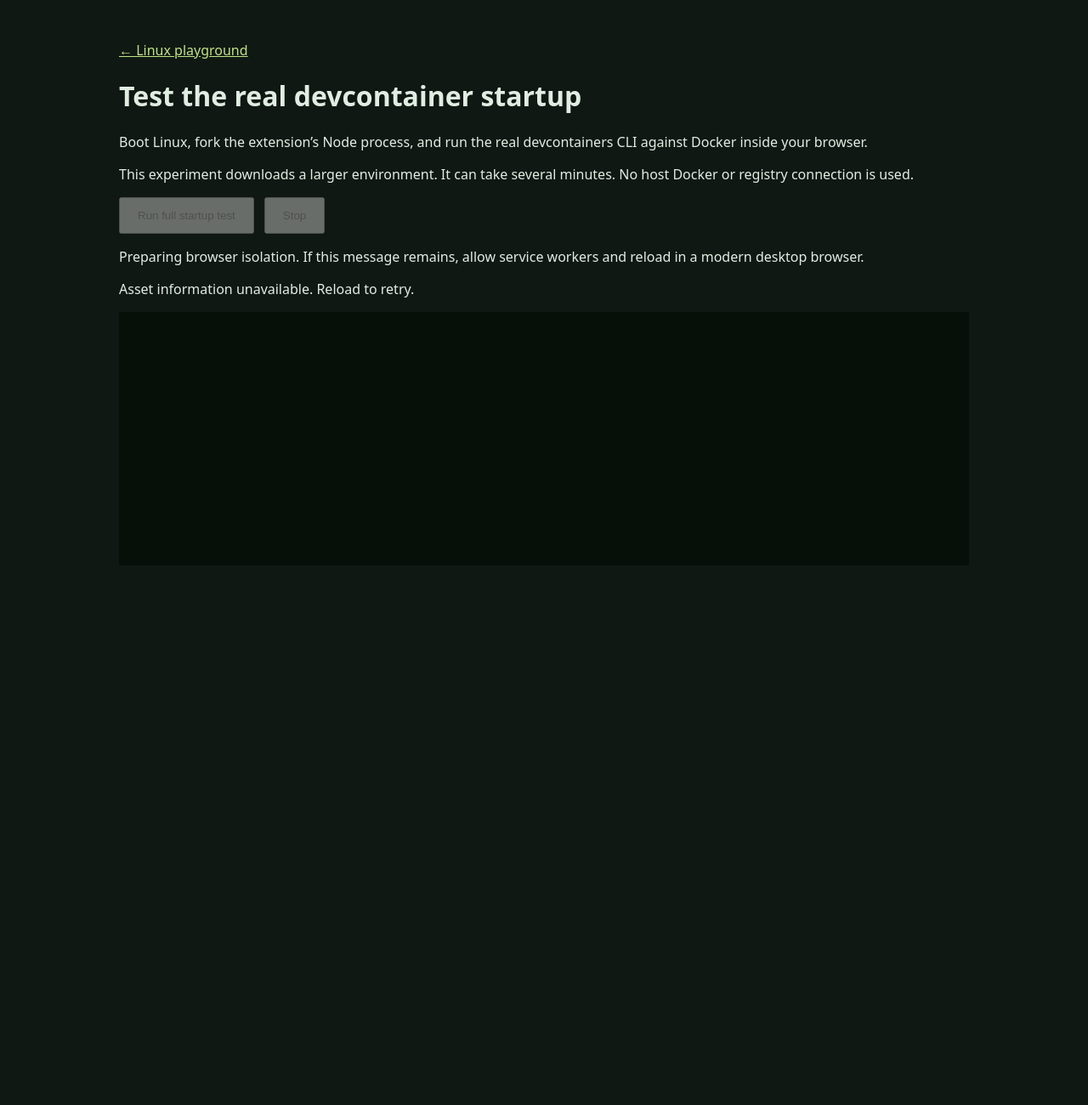
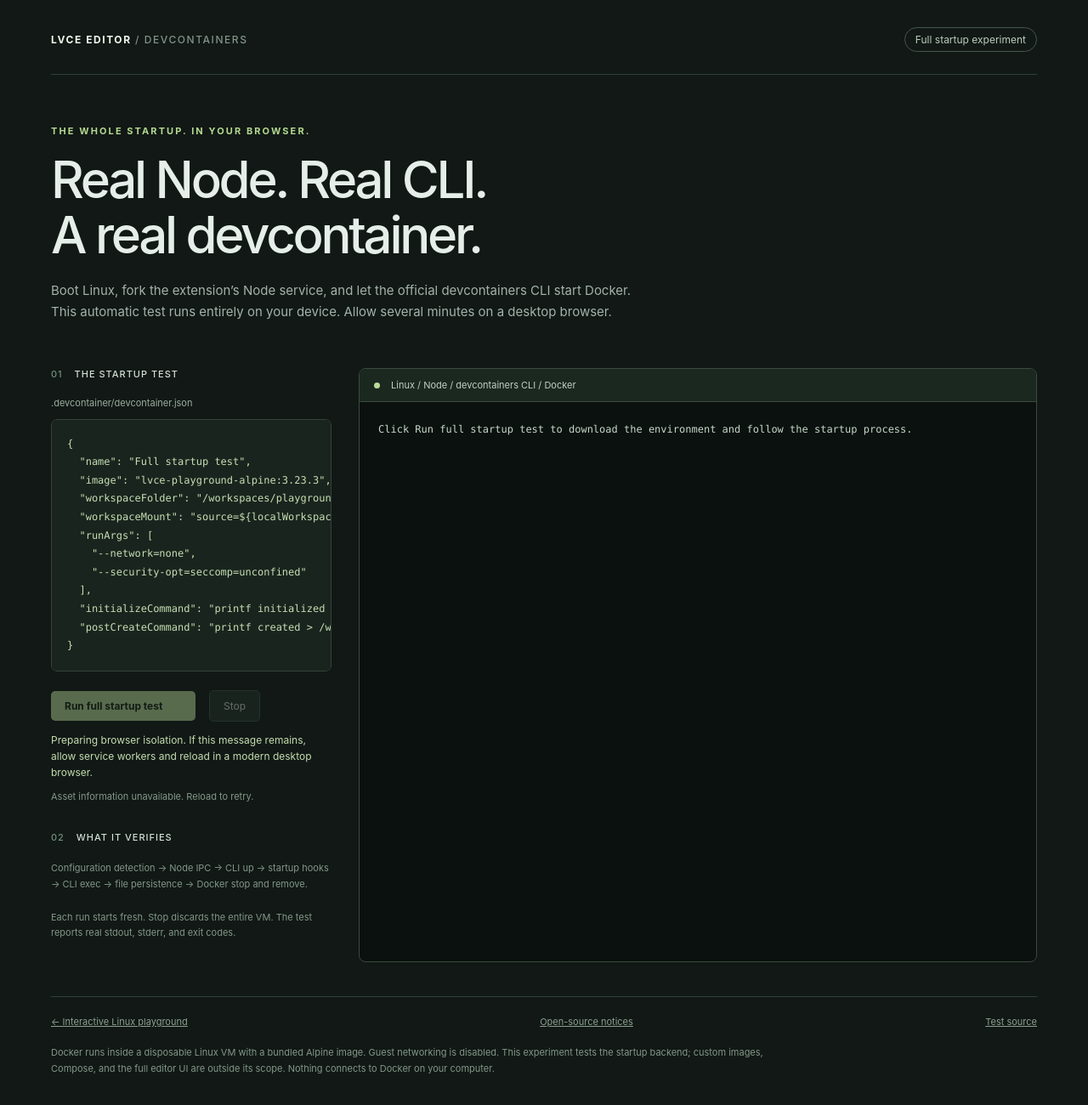
Before and after one commit to lvce-editor/devcontainer, a website with bundled scripts: page packages/playground/full-stack/public/index.html in a window 1280 px wide. Shown: the whole page at 85% size. Before the commit the page ends 800 px from the top, so only its background shows below. Built offline with nearby package versions, Linux system fonts and the light colour scheme; no server answers; files whose address does not match are found by name.

```diff
--- a/packages/playground/full-stack/public/index.html
+++ b/packages/playground/full-stack/public/index.html
@@ -1,50 +1,76 @@
 <!doctype html>
 <html lang="en">
-  <meta charset="utf-8" /><meta
-    name="viewport"
-    content="width=device-width,initial-scale=1"
+  <head>
+    <meta charset="utf-8" />
+    <meta name="viewport" content="width=device-width, initial-scale=1" />
+    <meta
+      name="description"
+      content="Run the real LVCE devcontainer Node service, devcontainers CLI, and Docker entirely in browser Linux."
     />
-  <title>Full devcontainer startup test</title>
-  <style>
-    body {
-      max-width: 1000px;
-      margin: 48px auto;
-      padding: 0 24px;
-      background: #101813;
-      color: #e0eee2;
-      font: 16px system-ui;
-    }
-    button {
-      padding: 12px 20px;
-      margin-right: 12px;
-    }
-    pre {
-      padding: 24px;
-      white-space: pre-wrap;
-      overflow-wrap: anywhere;
-      background: #061009;
-      min-height: 250px;
-    }
-    a {
-      color: #bee487;
-    }
-  </style>
+    <title>Full startup test · LVCE Editor</title>
+    <link rel="stylesheet" href="./style.css" />
     <script src="./isolation.js"></script>
     <script src="./coi-serviceworker.js"></script>
     <script type="module" src="./app.js"></script>
-  <a href="../">← Linux playground</a>
-  <h1>Test the real devcontainer startup</h1>
+  </head>
+  <body>
+    <main>
+      <header>
+        <a class="brand" href="../">LVCE EDITOR <span>/ DEVCONTAINERS</span></a>
+        <span class="tag">Full startup experiment</span>
+      </header>
+      <section class="intro">
+        <p class="eyebrow">THE WHOLE STARTUP. IN YOUR BROWSER.</p>
+        <h1>Real Node. Real CLI.<br />A real devcontainer.</h1>
         <p>
-    Boot Linux, fork the extension’s Node process, and run the real
-    devcontainers CLI against Docker inside your browser.
+          Boot Linux, fork the extension’s Node service, and let the official
+          devcontainers CLI start Docker.<br />This automatic test runs entirely
+          on your device. Allow several minutes on a desktop browser.
         </p>
-  <p>
-    This experiment downloads a larger environment. It can take several minutes.
-    No host Docker or registry connection is used.
+      </section>
+      <div class="workspace">
+        <aside>
+          <h2>01 <span>The startup test</span></h2>
+          <p class="filename">.devcontainer/devcontainer.json</p>
+          <pre id="config"></pre>
+          <div class="controls">
+            <button id="start" disabled>Run full startup test</button>
+            <button id="stop" disabled>Stop</button>
+          </div>
+          <p id="status" role="status">Preparing browser isolation…</p>
+          <p id="size" class="muted"></p>
+          <h2>02 <span>What it verifies</span></h2>
+          <p class="footnote">
+            Configuration detection → Node IPC → CLI up → startup hooks → CLI
+            exec → file persistence → Docker stop and remove.
           </p>
-  <button id="start" disabled>Run full startup test</button
-  ><button id="stop" disabled>Stop</button>
-  <p id="status" role="status">Preparing browser isolation…</p>
-  <p id="size"></p>
-  <pre id="output" role="log" aria-label="Test output"></pre>
+          <p class="footnote">
+            Each run starts fresh. Stop discards the entire VM. The test reports
+            real stdout, stderr, and exit codes.
+          </p>
+        </aside>
+        <section class="console" aria-label="Devcontainer startup test">
+          <div class="console-header">
+            <span><i></i> Linux / Node / devcontainers CLI / Docker</span>
+          </div>
+          <pre id="output" role="log" aria-label="Test output" tabindex="0">
+Click Run full startup test to download the environment and follow the startup process.</pre>
+        </section>
+      </div>
+      <footer>
+        <a href="../">← Interactive Linux playground</a>
+        <a href="../notices.html">Open-source notices</a>
+        <a
+          href="https://github.com/lvce-editor/devcontainer/tree/main/packages/playground/full-stack"
+          >Test source</a
+        >
+      </footer>
+      <p class="footnote">
+        Docker runs inside a disposable Linux VM with a bundled Alpine image.
+        Guest networking is disabled. This experiment tests the startup backend;
+        custom images, Compose, and the full editor UI are outside its scope.
+        Nothing connects to Docker on your computer.
+      </p>
+    </main>
+  </body>
 </html>
--- a/packages/playground/full-stack/src/app.ts
+++ b/packages/playground/full-stack/src/app.ts
@@ -1,7 +1,14 @@
+import configuration from '../workspace/.devcontainer/devcontainer.json' with { type: 'json' }
+
 const start = document.querySelector<HTMLButtonElement>('#start')!
 const stop = document.querySelector<HTMLButtonElement>('#stop')!
 const status = document.querySelector<HTMLParagraphElement>('#status')!
 const output = document.querySelector<HTMLPreElement>('#output')!
+document.querySelector('#config')!.textContent = JSON.stringify(
+  configuration,
+  null,
+  2,
+)
 let worker: Worker | undefined
 let timer: ReturnType<typeof setTimeout> | undefined
 const finish = (message: string) => {
@@ -37,8 +44,16 @@ start.onclick = () => {
   }, 900_000)
   current.onmessage = ({ data }) => {
     if (worker !== current) return
-    if (data.type === 'progress' && data.message)
-      status.textContent = data.message
+    if (data.type === 'progress' && data.message) {
+      const download = /Downloading data\.\.\. \((\d+)\/(\d+)\)/.exec(
+        data.message,
+      )
+      status.textContent = download
+        ? `Downloading Linux: ${(Number(download[1]) / 1024 / 1024).toFixed(1)} / ${(Number(download[2]) / 1024 / 1024).toFixed(1)} MiB`
+        : data.message === 'Running...'
+          ? 'Booting Linux…'
+          : data.message
+    }
     if (data.type === 'log') {
       output.textContent = (output.textContent + data.message + '\n').slice(
         -100_000,
--- a/packages/playground/scripts/serve.js
+++ b/packages/playground/scripts/serve.js
@@ -23,7 +23,8 @@ createServer(async (request, response) => {
   }
   const file = resolve(
     root,
-    path.slice('/devcontainer/'.length) || 'index.html',
+    path.slice('/devcontainer/'.length) +
+      (path.endsWith('/') ? 'index.html' : ''),
   )
   if (!file.startsWith(root)) {
     response.writeHead(403).end()
```
Also changed, not shown: packages/playground/full-stack/build-site.js (+15 -1 lines), packages/playground/full-stack/playwright.config.ts (+9 -5 lines), packages/playground/full-stack/src/probe.ts (+9 -4 lines), packages/playground/full-stack/test/controls.spec.ts (added, +88 -0 lines), packages/playground/full-stack/test/startup.spec.ts (+34 -1 lines), packages/playground/public/index.html (+5 -0 lines), packages/playground/public/notices.html (+11 -0 lines), packages/playground/scripts/measure-site.js (added, +20 -0 lines), .github/workflows/full-stack-playground.yml, .github/workflows/playground.yml, README.md, 1 other file. Lines whose indentation alone changed are shown as unchanged.
